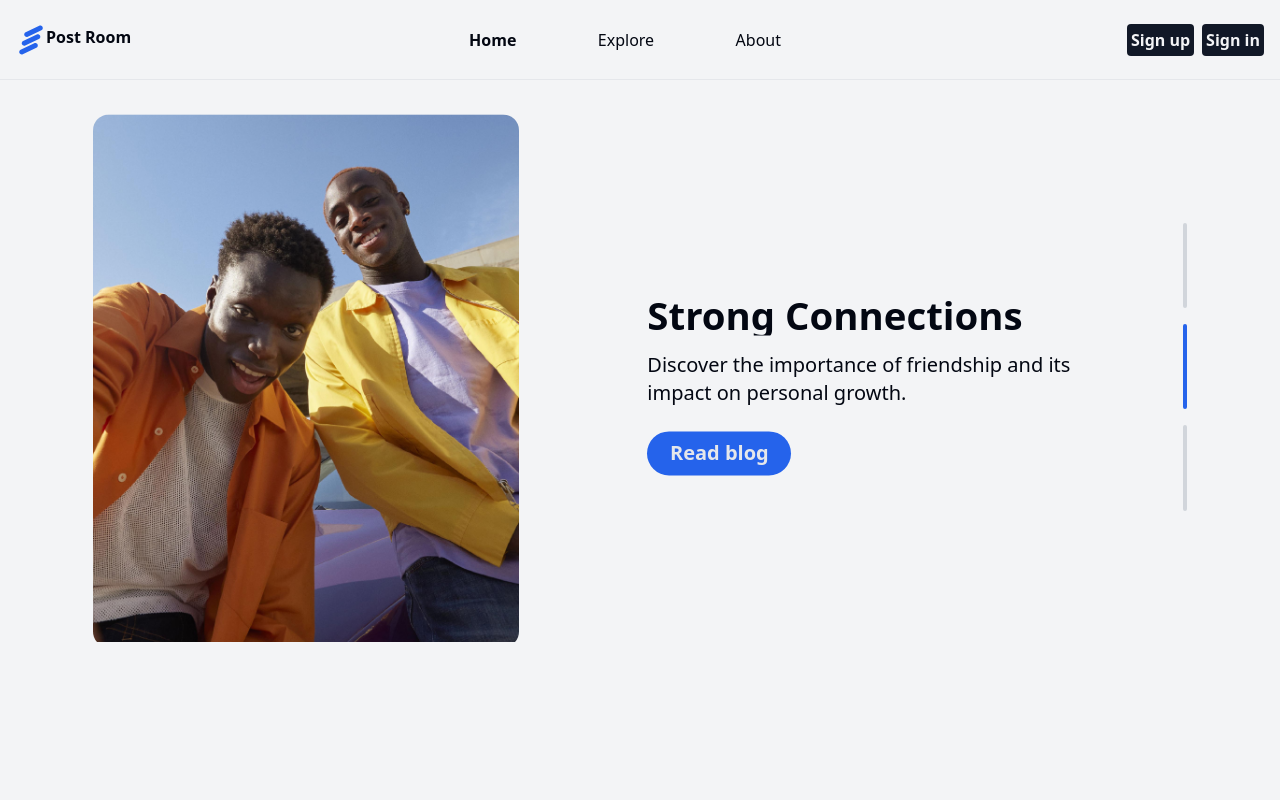
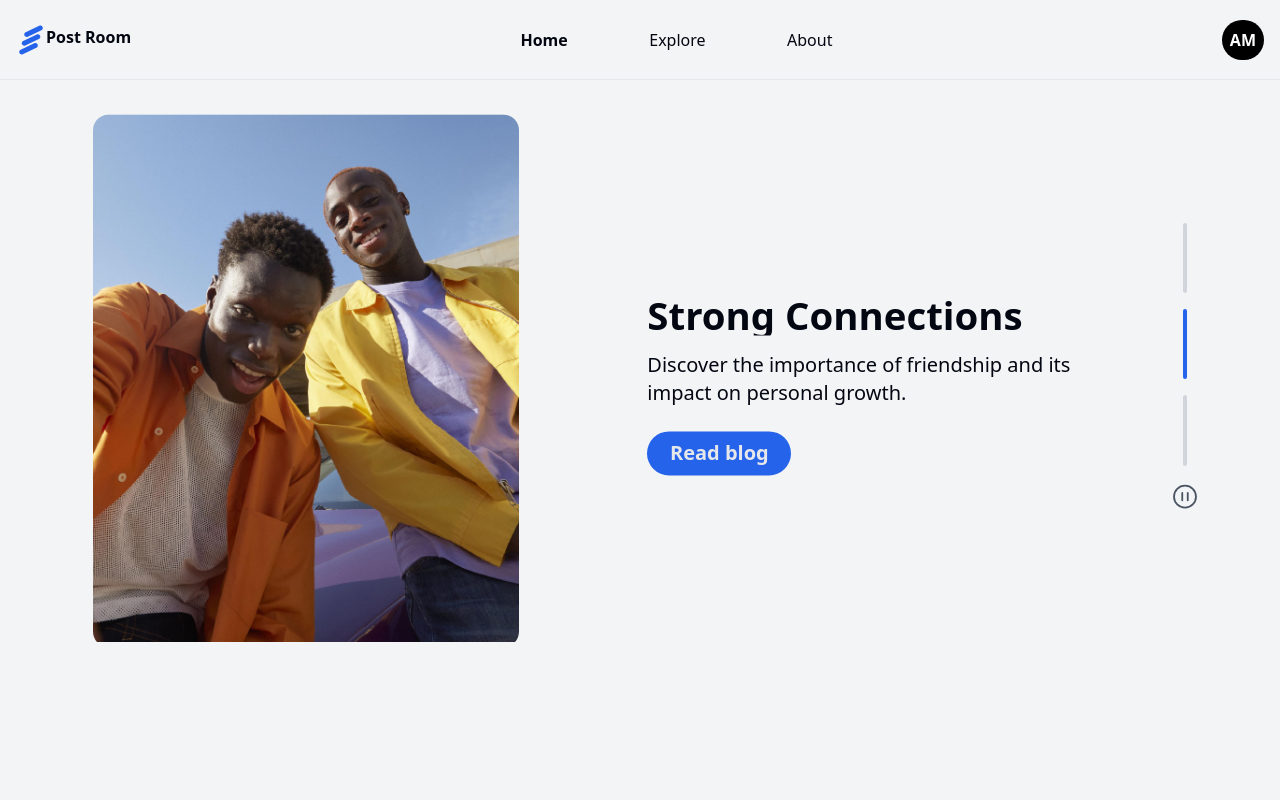
Before and after one commit to Ako-Mawlood/Post-Room, a Next.js app: page / in a window 1280 px wide. Shown: the top 800 px of the page. Built offline with nearby package versions, Linux system fonts and the light colour scheme; a web font is replaced by a local one.

Commit message:
Adding pause and play functionality to blogsPreview component.

```diff
--- a/app/Components/Navbar.tsx
+++ b/app/Components/Navbar.tsx
@@ -3,7 +3,7 @@ import NavLink from "./NavLink"
 import Link from "next/link"
 
 const Navbar = () => {
-    const isRegistered = false;
+    const isRegistered = true;
     return (
         <nav className="flex h-20 items-center px-1 md:px-4 text-xs sm:text-base border-b">
             <div className="flex text-sm sm:text-3xl">
--- a/app/Components/Slider.tsx
+++ b/app/Components/Slider.tsx
@@ -11,24 +11,24 @@ interface sliderProps {
 
 const Slider = ({ indexRange, children }: sliderProps) => {
   const [sliderIndex, setSliderIndex] = useState(0);
-  const [isOnHover, setIsOnHover] = useState(false);
+  const [isOnFocus, setIsOnFocus] = useState(false);
 
   //Changeing sliderIndex index every 3.5s.
   useEffect(() => {
     const interval = setInterval(() => {
       setSliderIndex((prevIndex: number) => (prevIndex + 1) % indexRange);
     }, 3500);
-    if (isOnHover) {
+    if (isOnFocus) {
       clearInterval(interval);
     }
     return () => clearInterval(interval);
-  }, [isOnHover]);
+  }, [isOnFocus]);
 
   const sliderContextValues: sliderContextValuesType = {
-    isOnHover,
+    isOnFocus,
     sliderIndex,
     setSliderIndex,
-    setIsOnHover,
+    setIsOnFocus,
   };
 
   return (
--- a/app/Components/pages/Authentication/SwitchSliderBtn.tsx
+++ b/app/Components/pages/Authentication/SwitchSliderBtn.tsx
@@ -21,7 +21,7 @@ const SwitchSliderBtn = ({
   handleOnMouseLeave,
   children
 }: switchSliderBtnProps) => {
-  const { setIsOnHover, sliderIndex, setSliderIndex } = useSliderContext();
+  const { setIsOnFocus, sliderIndex, setSliderIndex } = useSliderContext();
 
   const onClick = () => {
     if (handleOnClick) {
@@ -34,7 +34,7 @@ const SwitchSliderBtn = ({
     if (handleOnMouseEnter) {
       handleOnMouseEnter()
     } else {
-      setIsOnHover(true)
+      setIsOnFocus(true)
       setSliderIndex(switchIndex)
     }
   }
@@ -42,7 +42,7 @@ const SwitchSliderBtn = ({
     if (handleOnMouseLeave) {
       handleOnMouseLeave()
     } else {
-      setIsOnHover(false)
+      setIsOnFocus(false)
     }
   }
 
--- a/app/Components/pages/Home/BlogsPreview.tsx
+++ b/app/Components/pages/Home/BlogsPreview.tsx
@@ -6,6 +6,8 @@ import drowingImage from "../../../../public/drowing.png"
 import freindesImage from "../../../../public/freinds.jpg"
 import Image, { StaticImageData } from "next/image";
 import macbookImage from "../../../../public/macbook.jpg"
+import { IoPauseCircleOutline } from "react-icons/io5";
+import { IoPlayCircleOutline } from "react-icons/io5";
 import Link from "next/link"
 import clsx from "clsx";
 
@@ -38,7 +40,7 @@ interface blogType {
 }
 
 const BlogsPreview = () => {
-    const { sliderIndex } = useSliderContext();
+    const { sliderIndex, isOnFocus, setIsOnFocus } = useSliderContext();
 
     return (
         <section className="flex flex-col md:flex-row items-center justify-start">
@@ -76,6 +78,12 @@ const BlogsPreview = () => {
                     </SwitchSliderBtn>
                 )
                 )}
+                {isOnFocus ?
+                    <IoPlayCircleOutline onClick={() => setIsOnFocus(false)} className="text-gray-600 size-[40px] cursor-pointer" size={40} /> :
+                    <IoPauseCircleOutline onClick={() => setIsOnFocus(true)} className="text-gray-600 size-[40px] cursor-pointer" size={40} />
+
+
+                }
             </div>
         </section>
 
--- a/app/types/sliderContextValuesType.ts
+++ b/app/types/sliderContextValuesType.ts
@@ -1,7 +1,7 @@
 
 export interface sliderContextValuesType {
-    isOnHover: boolean;
-    setIsOnHover: React.Dispatch<React.SetStateAction<boolean>>
+    isOnFocus: boolean;
+    setIsOnFocus: React.Dispatch<React.SetStateAction<boolean>>
     sliderIndex: number,
     setSliderIndex: React.Dispatch<React.SetStateAction<number>>
 }
```
